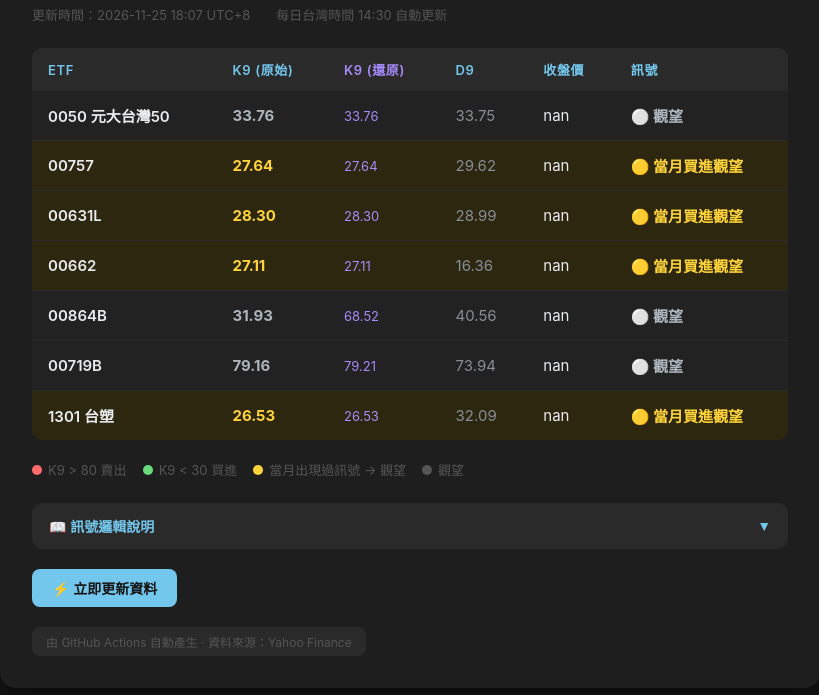
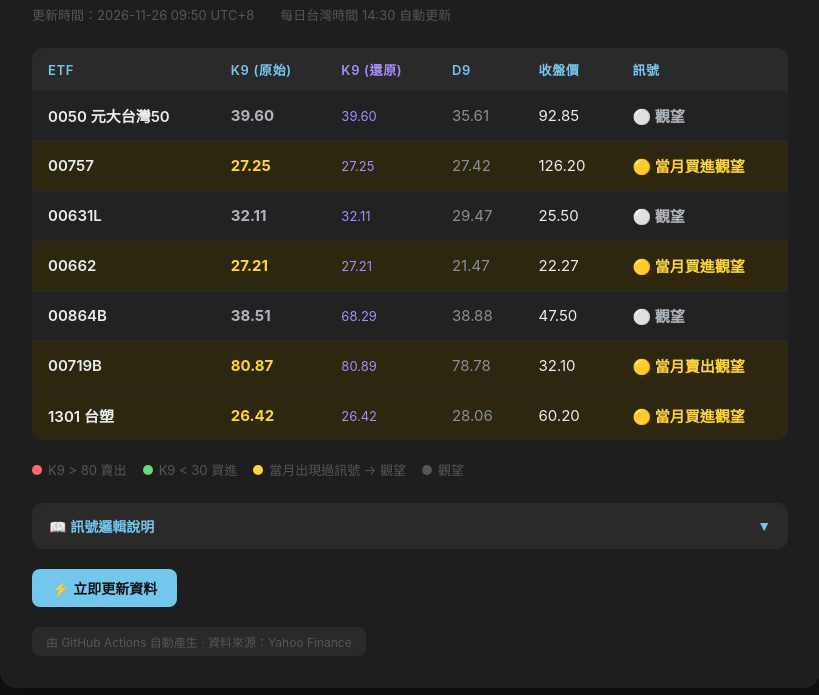
Before and after one commit to lanbuyang/etf-monitor, a plain HTML site: page index.html in a window 1280 px wide. Shown: the part 105-800 px from the top of the page, without its empty margins (230-1049 px from the left). Drawn offline with Linux system fonts and the light colour scheme.

Commit message:
chore: 自動更新 ETF KD 數據 2026-11-26 09:50 UTC

```diff
--- a/index.html
+++ b/index.html
@@ -98,7 +98,7 @@
 
 <div class="card">
   <h1>台股 ETF KD 監控</h1>
-  <p class="subtitle">更新時間：2026-11-25 18:07 UTC+8　　每日台灣時間 14:30 自動更新</p>
+  <p class="subtitle">更新時間：2026-11-26 09:50 UTC+8　　每日台灣時間 14:30 自動更新</p>
   <table>
     <thead>
       <tr>
@@ -113,58 +113,58 @@
     <tbody>
         <tr style="background:#222">
           <td style="color:#e9ecef;font-weight:600">0050 元大台灣50</td>
-          <td style="color:#adb5bd;font-weight:700">33.76</td>
-          <td style="color:#a78bfa;font-size:13px">33.76</td>
-          <td style="color:#868e96">33.75</td>
-          <td style="color:#e9ecef">nan</td>
+          <td style="color:#adb5bd;font-weight:700">39.60</td>
+          <td style="color:#a78bfa;font-size:13px">39.60</td>
+          <td style="color:#868e96">35.61</td>
+          <td style="color:#e9ecef">92.85</td>
           <td style="color:#adb5bd;font-weight:700">⚪ 觀望</td>
         </tr>
         <tr style="background:#2d2710">
           <td style="color:#e9ecef;font-weight:600">00757</td>
-          <td style="color:#ffd43b;font-weight:700">27.64</td>
-          <td style="color:#a78bfa;font-size:13px">27.64</td>
-          <td style="color:#868e96">29.62</td>
-          <td style="color:#e9ecef">nan</td>
+          <td style="color:#ffd43b;font-weight:700">27.25</td>
+          <td style="color:#a78bfa;font-size:13px">27.25</td>
+          <td style="color:#868e96">27.42</td>
+          <td style="color:#e9ecef">126.20</td>
           <td style="color:#ffd43b;font-weight:700">🟡 當月買進觀望</td>
         </tr>
-        <tr style="background:#2d2710">
+        <tr style="background:#222">
           <td style="color:#e9ecef;font-weight:600">00631L</td>
-          <td style="color:#ffd43b;font-weight:700">28.30</td>
-          <td style="color:#a78bfa;font-size:13px">28.30</td>
-          <td style="color:#868e96">28.99</td>
-          <td style="color:#e9ecef">nan</td>
-          <td style="color:#ffd43b;font-weight:700">🟡 當月買進觀望</td>
+          <td style="color:#adb5bd;font-weight:700">32.11</td>
+          <td style="color:#a78bfa;font-size:13px">32.11</td>
+          <td style="color:#868e96">29.47</td>
+          <td style="color:#e9ecef">25.50</td>
+          <td style="color:#adb5bd;font-weight:700">⚪ 觀望</td>
         </tr>
         <tr style="background:#2d2710">
           <td style="color:#e9ecef;font-weight:600">00662</td>
-          <td style="color:#ffd43b;font-weight:700">27.11</td>
-          <td style="color:#a78bfa;font-size:13px">27.11</td>
-          <td style="color:#868e96">16.36</td>
-          <td style="color:#e9ecef">nan</td>
+          <td style="color:#ffd43b;font-weight:700">27.21</td>
+          <td style="color:#a78bfa;font-size:13px">27.21</td>
+          <td style="color:#868e96">21.47</td>
+          <td style="color:#e9ecef">22.27</td>
           <td style="color:#ffd43b;font-weight:700">🟡 當月買進觀望</td>
         </tr>
         <tr style="background:#222">
           <td style="color:#e9ecef;font-weight:600">00864B</td>
-          <td style="color:#adb5bd;font-weight:700">31.93</td>
-          <td style="color:#a78bfa;font-size:13px">68.52</td>
-          <td style="color:#868e96">40.56</td>
-          <td style="color:#e9ecef">nan</td>
-          <td style="color:#adb5bd;font-weight:700">⚪ 觀望</td>
-        </tr>
-        <tr style="background:#222">
-          <td style="color:#e9ecef;font-weight:600">00719B</td>
-          <td style="color:#adb5bd;font-weight:700">79.16</td>
-          <td style="color:#a78bfa;font-size:13px">79.21</td>
-          <td style="color:#868e96">73.94</td>
-          <td style="color:#e9ecef">nan</td>
+          <td style="color:#adb5bd;font-weight:700">38.51</td>
+          <td style="color:#a78bfa;font-size:13px">68.29</td>
+          <td style="color:#868e96">38.88</td>
+          <td style="color:#e9ecef">47.50</td>
           <td style="color:#adb5bd;font-weight:700">⚪ 觀望</td>
         </tr>
         <tr style="background:#2d2710">
+          <td style="color:#e9ecef;font-weight:600">00719B</td>
+          <td style="color:#ffd43b;font-weight:700">80.87</td>
+          <td style="color:#a78bfa;font-size:13px">80.89</td>
+          <td style="color:#868e96">78.78</td>
+          <td style="color:#e9ecef">32.10</td>
+          <td style="color:#ffd43b;font-weight:700">🟡 當月賣出觀望</td>
+        </tr>
+        <tr style="background:#2d2710">
           <td style="color:#e9ecef;font-weight:600">1301 台塑</td>
-          <td style="color:#ffd43b;font-weight:700">26.53</td>
-          <td style="color:#a78bfa;font-size:13px">26.53</td>
-          <td style="color:#868e96">32.09</td>
-          <td style="color:#e9ecef">nan</td>
+          <td style="color:#ffd43b;font-weight:700">26.42</td>
+          <td style="color:#a78bfa;font-size:13px">26.42</td>
+          <td style="color:#868e96">28.06</td>
+          <td style="color:#e9ecef">60.20</td>
           <td style="color:#ffd43b;font-weight:700">🟡 當月買進觀望</td>
         </tr>
     </tbody>
```
